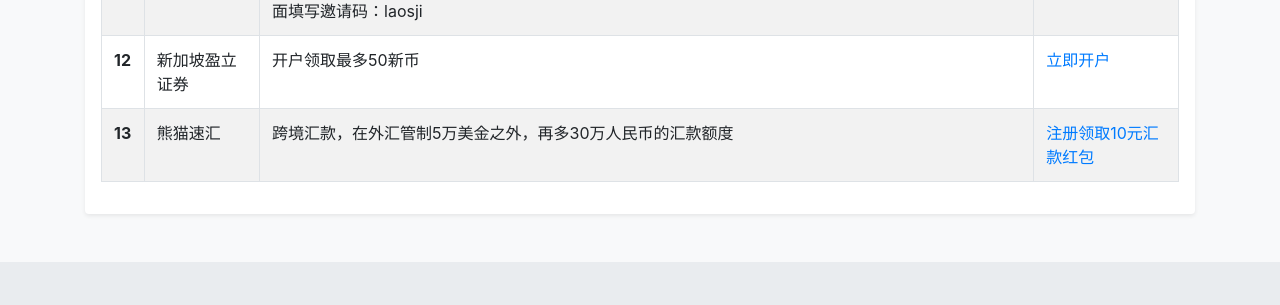
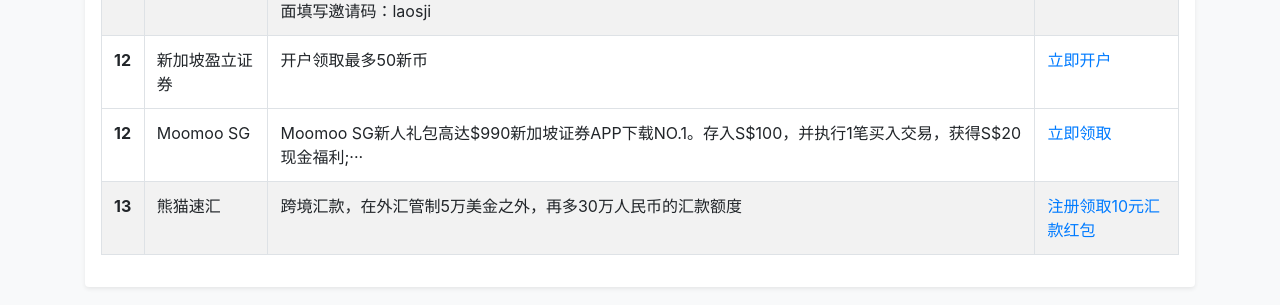
Before and after one commit to laosji/nav, a plain HTML site: page index.html in a window 1280 px wide. Shown: the part 2764-3069 px from the top of the page. Drawn offline with nearby package versions, Linux system fonts and the light colour scheme; grey boxes are pictures that could not be loaded.

Commit message:
Update index.html

```diff
--- a/index.html
+++ b/index.html
@@ -2344,6 +2344,13 @@ var captureOutboundLink = function(url) {
 	      <td><a href="https://m.usmartsg.com/promo/overseas/sg-register.html?langType=1&HCode=nyaljb&HBox=1#/marketing-register" target="_blank">立即开户</a></td>
             </tr>
             <tr>
+	    <tr>
+              <th scope="row">12</th>
+              <td>Moomoo SG</td>
+              <td>Moomoo SG新人礼包高达$990新加坡证券APP下载NO.1。存入S$100，并执行1笔买入交易，获得S$20现金福利;···</td>
+	      <td><a href="https://j.moomoo.com/017wOA" target="_blank">立即领取</a></td>
+            </tr>
+            <tr>
               <th scope="row">13</th>
               <td>熊猫速汇</td>
               <td>跨境汇款，在外汇管制5万美金之外，再多30万人民币的汇款额度</td>
```
